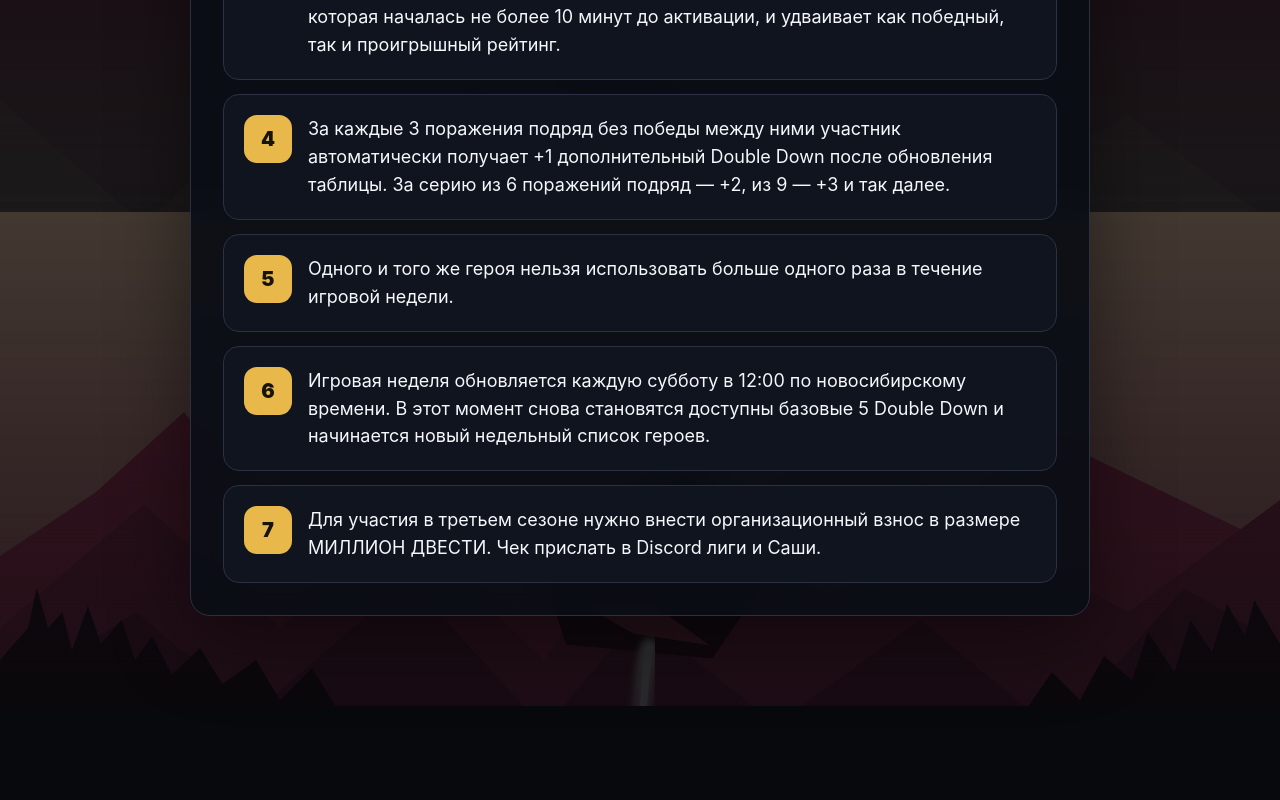
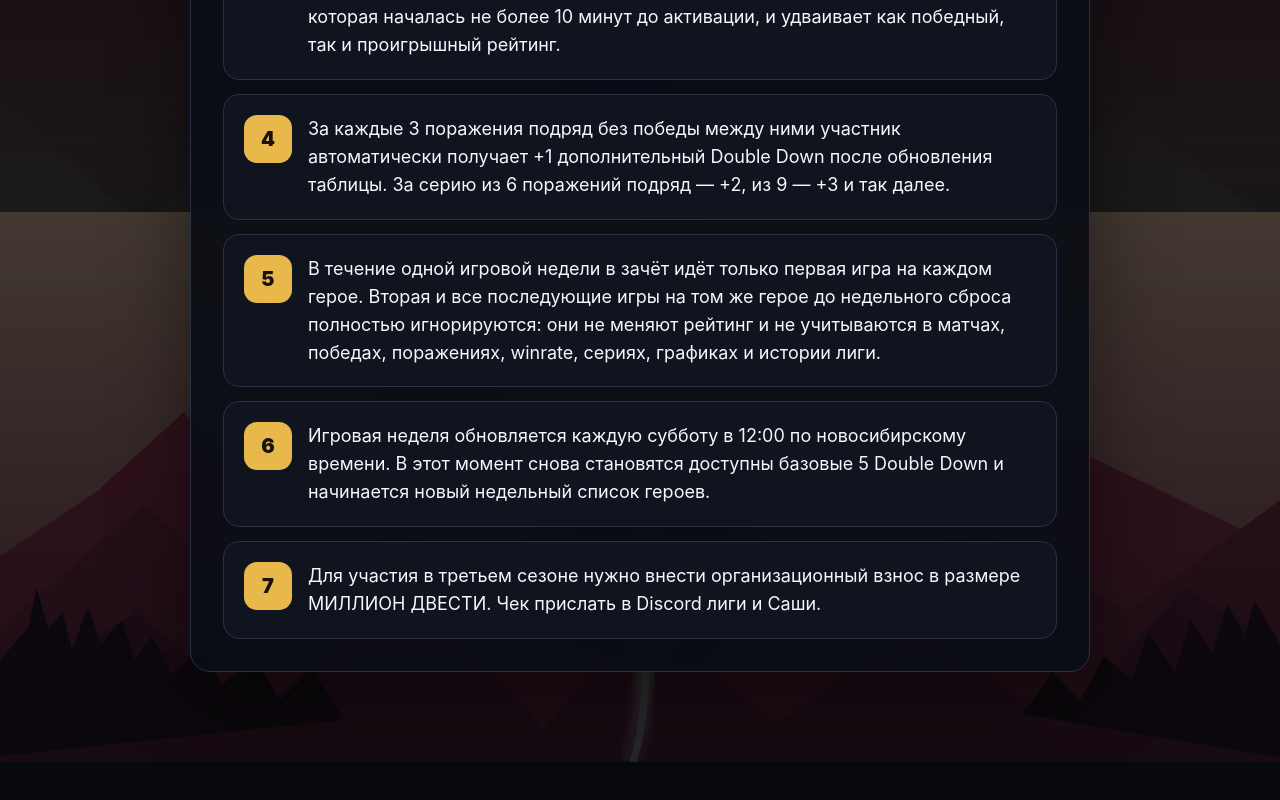
Before and after one commit to Tinturi/turbo-league, a Next.js app: page /rules in a window 1280 px wide. Shown: the part 656-1456 px from the top of the page. Before the commit the page ends 1404 px from the top, so only its background shows below. Built offline with nearby package versions, Linux system fonts and the light colour scheme.

Commit message:
Clarify repeated hero matches are fully ignored

```diff
--- a/app/rules/page.tsx
+++ b/app/rules/page.tsx
@@ -4,7 +4,7 @@ export default function RulesPage() {
     "Первые 5 игр участника после старта третьего сезона являются калибровочными: победа даёт +50 рейтинга, поражение — -50. Начиная с 6-й игры изменение рейтинга составляет +25 за победу и -25 за поражение.",
     "Double Down: каждому участнику доступно 5 DD на игровую неделю. DD можно активировать на сайте после начала матча; он привязывается к Turbo-игре, которая началась не более 10 минут до активации, и удваивает как победный, так и проигрышный рейтинг.",
     "За каждые 3 поражения подряд без победы между ними участник автоматически получает +1 дополнительный Double Down после обновления таблицы. За серию из 6 поражений подряд — +2, из 9 — +3 и так далее.",
-    "Одного и того же героя нельзя использовать больше одного раза в течение игровой недели.",
+    "В течение одной игровой недели в зачёт идёт только первая игра на каждом герое. Вторая и все последующие игры на том же герое до недельного сброса полностью игнорируются: они не меняют рейтинг и не учитываются в матчах, победах, поражениях, winrate, сериях, графиках и истории лиги.",
     "Игровая неделя обновляется каждую субботу в 12:00 по новосибирскому времени. В этот момент снова становятся доступны базовые 5 Double Down и начинается новый недельный список героев.",
     "Для участия в третьем сезоне нужно внести организационный взнос в размере МИЛЛИОН ДВЕСТИ. Чек прислать в Discord лиги и Саши.",
   ];
```
